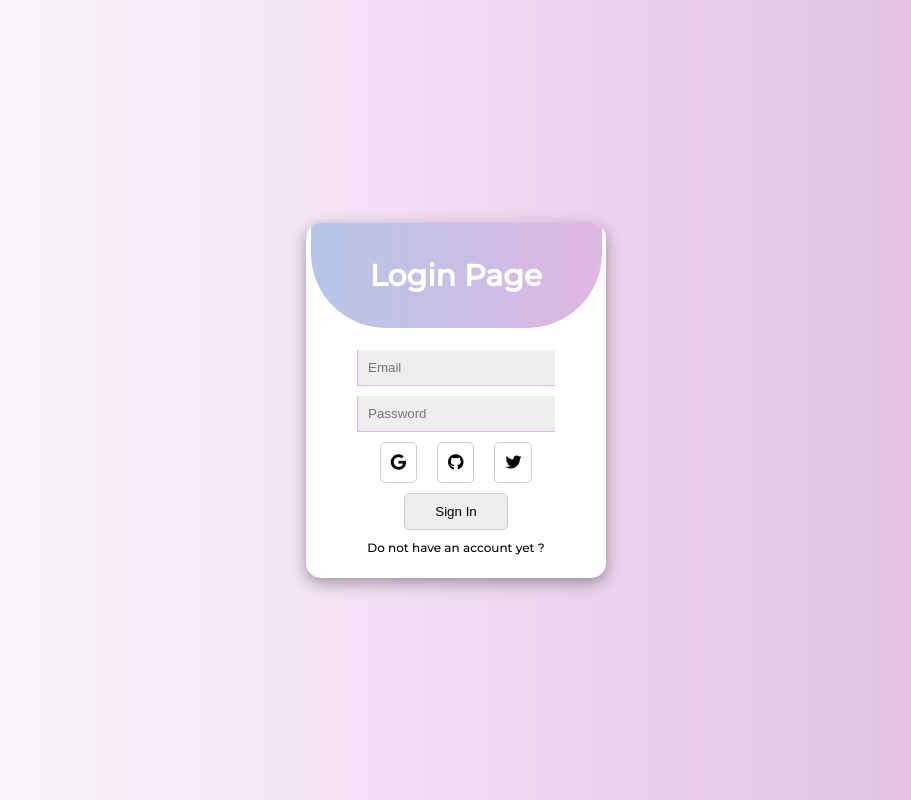
After one commit to mkunjo/kansasProject, a PHP site: page /login.html in a window 1280 px wide. The commit adds this page. Shown: the whole page, without its empty margins (184-1095 px from the left). Run offline with PHP 8.4, Linux system fonts and the light colour scheme.

Commit message:
Changes to sign in page

```diff
--- /dev/null
+++ b/css/login.css
@@ -0,0 +1,161 @@
+@import url('https://fonts.googleapis.com/css2?family=Montserrat:wght@500&family=Pixelify+Sans&display=swap');
+
+* {
+  margin: 0;
+  padding: 0;
+  box-sizing: border-box;
+}
+
+body {
+  display: flex;
+  align-items: center;
+  justify-content: center;
+  flex-direction: column;
+  font-family: 'Montserrat', sans-serif;
+  height: 100vh;
+  background-color: #DFB7E3;
+  background: linear-gradient(to right, white, #DFB7E3);
+}
+
+#container {
+    display: flex;
+    justify-content: center;
+    align-items: center;
+    flex-direction: column;
+    box-shadow: 0 5px 15px rgba(0, 0, 0, 0.35);
+    border-radius: 15px;
+    min-height: 280px;
+    min-width: 300px;
+    background-color: white;
+    overflow: hidden;
+}
+
+#container2 {
+    display: flex;
+    justify-content: center;
+    align-items: center;
+    flex-direction: column;
+    box-shadow: 0 5px 15px rgba(0, 0, 0, 0.35);
+    border-radius: 15px;
+    min-height: 280px;
+    min-width: 300px;
+    background-color: white;
+    overflow: hidden;
+    display: none;
+}
+
+form {
+    display: flex;
+    flex-direction: column;
+    align-items: center;
+    justify-content: center;
+    gap: 10px;
+    height: 100%;
+}
+
+.input {
+    background-color: #eee;
+    border: none;
+    border-left: #DFB7E3 solid 1px;
+    padding: 10px;
+    border-bottom: #DFB7E3 solid 1px;
+}
+
+.top {
+    background-color: #c4d3ec;
+    background: linear-gradient(to left, #DFB7E3, #B5C7E7);
+    display: flex;
+    align-items: center;
+    justify-content: center;
+    height: 150px;
+    border-radius: 0 0 75px 75px;
+}
+
+.top:hover {
+    transition: .4s;
+    border-radius: 0;
+    width: 100%;
+}
+
+.top:not(:hover) {
+    transition: .4s;
+    border-radius: 0 0 75px 75px;
+    width: 97%;
+}
+
+.top h1 {
+    color: white;
+    font-size: 30px;
+}
+
+.login_option {
+    display: flex;
+    justify-content: center;
+    gap: 20px;
+}
+
+.account {
+    border: solid 1px #ccc;
+    padding: 10px;
+    border-radius: 5px;
+    overflow: hidden;
+}
+
+.account:hover {
+    border: solid 1px #DFB7E3;
+    box-shadow: 0 5px 15px rgba(0, 0, 0, 0.35);
+    transition: .4s;
+}
+
+.account:not(:hover) {
+    transition: .4s;
+    border: solid 1px #ccc;
+    box-shadow: none;
+}
+
+button {
+    padding: 10px 30px 10px 30px;
+    background-color: #eee;
+    border: solid 1px #ccc;
+    border-radius: 5px;
+}
+
+button:hover {
+    background-color: #ccc;
+    transition: .4s;
+    border: solid 1px #DFB7E3;
+}
+
+button:not(:hover) {
+    transition: .4s;
+    background-color: #eee;
+}
+
+.signup {
+    color: black;
+    text-decoration: none;
+    font-size: 12px;
+}
+
+@media screen and (max-width: 338px) {
+    #container {
+        min-width: 250px;
+    }
+    .top:hover {
+        border-radius: 0;
+        border-radius: 0 0 75px 75px;
+        width: 97%;
+    }
+    #container2 {
+        min-width: 250px;
+    }
+    button:hover {
+        background-color: #eee;
+        transition: none;
+    }
+    .account:hover {
+        box-shadow: none;
+        transition: none;
+        border: solid 1px #ccc;
+    }
+}
--- a/index.js
+++ b/js/index.js
@@ -35,3 +35,9 @@ function populateUI(profile) {
     document.getElementById("url").setAttribute("href", profile.href);
     document.getElementById("imgUrl").innerText = profile.images[0].url;
 }
+
+function slide_info(){
+    features = document.querySelectorAll("feature");
+    alert(features[0]);
+}
+document.onload = function(){alert(1)};
--- /dev/null
+++ b/js/login.js
@@ -0,0 +1,11 @@
+function switchAccount () {
+    document.getElementById("container").style.display = "none";
+    document.getElementById("container2").style.display = "flex";
+    document.title = "Sign Up Page";
+}
+
+function switchAccount2 () {
+    document.getElementById("container").style.display = "flex";
+    document.getElementById("container2").style.display = "none";
+    document.title = "Login Page";
+}
--- /dev/null
+++ b/login.html
@@ -0,0 +1,49 @@
+<!DOCTYPE html>
+<html lang="en">
+<head>
+    <meta charset="UTF-8">
+    <meta name="viewport" content="width=device-width, initial-scale=1.0">
+    <title>Login Page</title>
+    <link href="/css/login.css" rel="stylesheet">
+    <link rel="stylesheet" href="https://cdnjs.cloudflare.com/ajax/libs/font-awesome/6.4.2/css/all.min.css" integrity="sha512-z3gLpd7yknf1YoNbCzqRKc4qyor8gaKU1qmn+CShxbuBusANI9QpRohGBreCFkKxLhei6S9CQXFEbbKuqLg0DA==" crossorigin="anonymous" referrerpolicy="no-referrer" />
+    <script src="/js/login.js"></script>
+</head>
+<body>
+    <div id="container">
+        <div class="top">
+            <h1>Login Page</h1>
+        </div>
+        <form>
+            <input type="email" placeholder="Email" class="input">
+            <input type="password" placeholder="Password" class="input">
+            <div class="login_option">
+                <a href="#" class="account"><i class="fa-brands fa-google" style="color: #000000;"></i></a>
+                <a href="#" class="account"><i class="fa-brands fa-github" style="color: #000000;"></i></i></a>
+                <a href="#" class="account"><i class="fa-brands fa-twitter" style="color: #000000;"></i></a>
+            </div>
+            <button name="login" type="button">Sign In</button>
+            <a href=# class="signup" onclick="switchAccount()">
+                Do not have an account yet ?
+            </a>
+        </form>
+    </div>
+    <div id="container2">
+        <div class="top">
+            <h1>Sign Up Page</h1>
+        </div>
+        <form>
+            <input type="email" placeholder="Email" class="input">
+            <input type="password" placeholder="Password" class="input">
+            <div class="login_option">
+                <a href="#" class="account"><i class="fa-brands fa-google" style="color: #000000;"></i></a>
+                <a href="#" class="account"><i class="fa-brands fa-github" style="color: #000000;"></i></i></a>
+                <a href="#" class="account"><i class="fa-brands fa-twitter" style="color: #000000;"></i></a>
+            </div>
+            <button name="signup" type="button">Sign Up</button>
+            <a href=# class="signup" onclick="switchAccount2()">
+                Already have an account ?
+            </a>
+        </form>
+    </div>
+</body>
+</html>
```
Also changed, not shown: css/styles.css (renamed from styles.css, +7 -6 lines), index.html (+14 -10 lines), res/streaming.jpg (added), res/streaming.png (added).
